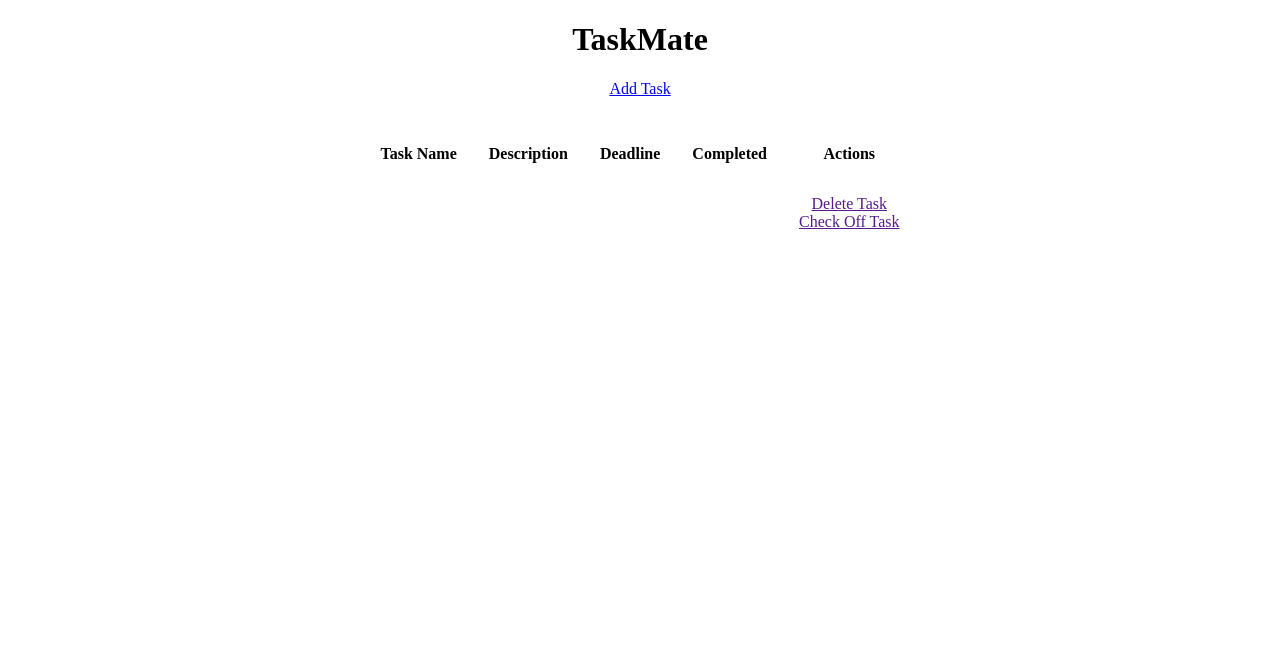
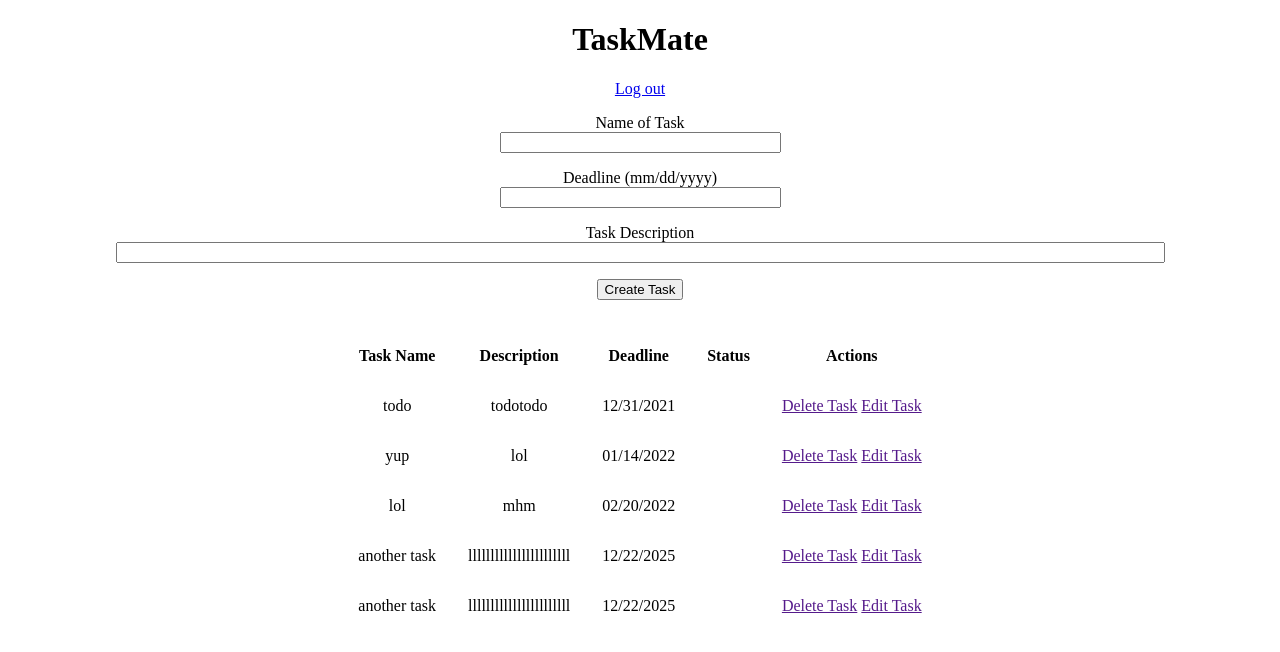
Before and after one commit to Phuoc-L/Team_2, a Flask app: page /taskmenu in a window 1280 px wide. Shown: the top 652 px of the page. Run offline with Flask 2, Linux system fonts and the light colour scheme; data comes from the database, SQL or seed files in the repository; both versions use the stored data as it was after the commit.

Commit message:
Combined add task with taskmanager screen, added buttons for delete task and edit task

```diff
--- a/app/routes.py
+++ b/app/routes.py
@@ -58,33 +58,6 @@ def req():
     </body>
     </html>'''
 
-
-# This page display all of the posted tasks
-@myapp.route("/task", methods = ['GET', 'POST'])
-@login_required
-def task():
-    form = TaskForm()
-    if form.validate_on_submit():
-	    # create the new task
-        new_task = Task(task_name = form.task_name.data, task_description = form.task_description.data)
-        new_task.set_deadline(form.deadline.data)
-        db.session.add(new_task)
-        db.session.commit()
-        flash('Task Created')
-
-    #display all of the tasks in database
-    posts = []
-    alltask = Task.query.all()
-    if alltask is not None:
-        for atask in alltask:
-            posts = posts + [
-            {	'Name':f'{atask.task_name}',
-                'Description':f'{atask.task_description}',
-		        'Deadline': f'{atask.deadline.strftime("%m/%d/%Y")}'}
-            ]
-
-    return render_template('task.html', title='Task', form=form, posts=posts)
-
 @myapp.route('/Logout')
 def Logout():
 	logout_user()
@@ -106,7 +79,25 @@ def Create_Account():
 
     return render_template('create_account.html', title='Create Account', form=form)
 
-@myapp.route('/taskmenu')
+@myapp.route('/taskmenu', methods = ['GET', 'POST'])
 def taskmenu():
     #@login_required
-    return render_template('taskmenu.html')
+   form = TaskForm()
+   if form.validate_on_submit():
+	    # create the new task
+        new_task = Task(task_name = form.task_name.data, task_description = form.task_description.data)
+        new_task.set_deadline(form.deadline.data)
+        db.session.add(new_task)
+        db.session.commit()
+   #display all of the tasks in database
+   posts = []
+   alltask = Task.query.all()
+   if alltask is not None:
+       for atask in alltask:
+            posts = posts + [
+            {	'Name':f'{atask.task_name}',
+                'Description':f'{atask.task_description}',
+		        'Deadline': f'{atask.deadline.strftime("%m/%d/%Y")}'}
+            ]
+
+   return render_template('taskmenu.html', title='Task', form=form, posts=posts)
--- a/app/templates/taskmenu.html
+++ b/app/templates/taskmenu.html
@@ -5,6 +5,7 @@
         <style>
             h1 {text-align: center;}
             p {text-align: center;}
+            td {text-align: center}
             table {border-spacing: 30px;}
             .center {
                 margin-left: auto;
@@ -15,26 +16,51 @@
     <body>
     <div class="content">
         <h1> TaskMate </h1>
-        <a href='task'><p>Add Task</p></a>
+        <a href='/Logout'><p>Log out</p></a>
+        <form action="" method="post" novalidate>
+            {{ form.hidden_tag() }}
+            <p>
+                {{ form.task_name.label }}<br>
+                {{ form.task_name(size=32) }}
+            </p>
+                    <p>
+                {{ form.deadline.label }}<br>
+                {{ form.deadline(size=32) }}
+            </p>
+            <p>
+                {{ form.task_description.label }}<br>
+                {{ form.task_description(size=128) }}
+            </p>
+            <p>{{ form.submit() }}</p>
+        </form>
         <table class="center">
             <tr>
                 <th>Task Name</th>
                 <th>Description</th>
                 <th>Deadline</th>
-                <th>Completed</th>
+                <th>Status</th>
                 <th>Actions</th>
             </tr>
+            {% for post in posts %}
             <tr>
-                <td></td>
-                <td></td>
-                <td></td>
-                <td></td>
-                <td style='text-align: center;'>
+                <td>
+                    {{ post.Name }}
+                </td>
+                <td>
+                    {{ post.Description}}
+                </td>
+                <td>
+                    {{ post.Deadline }}
+                </td>
+                <td>
+
+                </td>
+                <td>
                     <a href=''>Delete Task</a>
-                    <br>
-                    <a href=''>Check Off Task</a>
+                    <a href=''>Edit Task</a>
                 </td>
             </tr>
+            {% endfor %}
 
         </table>
         <th></th>
```
Also changed, not shown: app/templates/task.html (deleted, +0 -31 lines), app/app.db.
